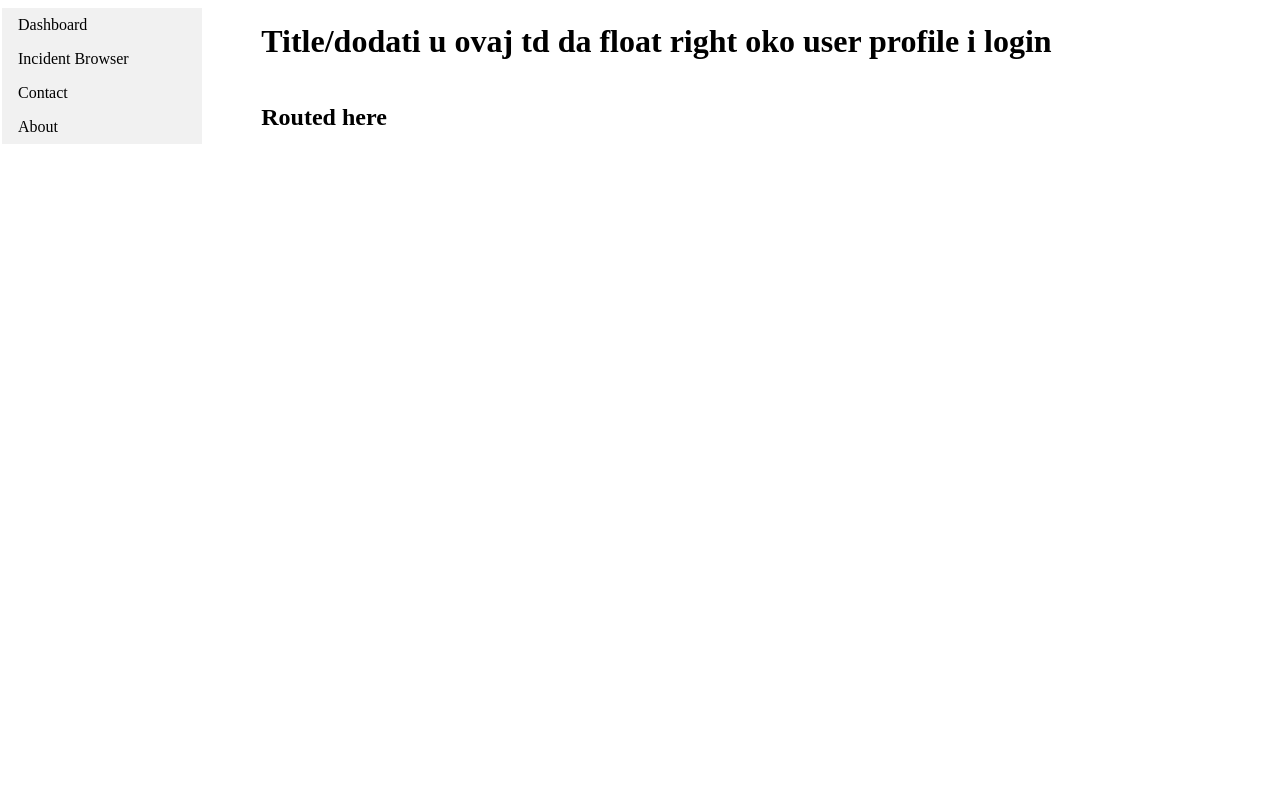
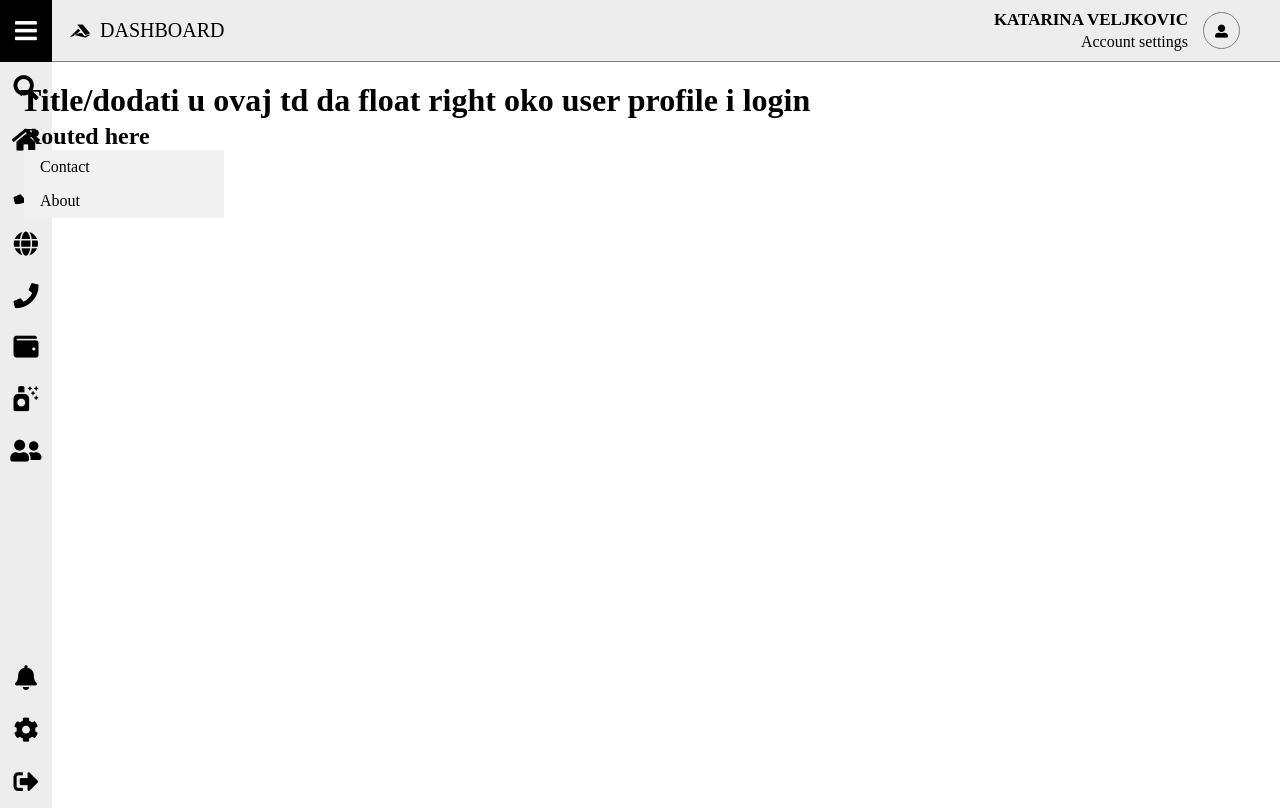
Before and after one commit to xkanna/PUSGS-Projekat, an Angular app in the folder projekat/: page / in a window 1280 px wide. Built offline with nearby package versions, Linux system fonts and the light colour scheme.

Commit message:
Added navigation and sidebar

```diff
--- a/projekat/src/app/app.component.css
+++ b/projekat/src/app/app.component.css
@@ -1,3 +1,29 @@
+* {
+  box-sizing: border-box;
+}
+
+a {
+  text-decoration: none;
+  color: black;
+}
+
+body, p, h1, h2, h3, h4, h5 {
+  margin: 0;
+}
+
+.clearfix:after {
+  content: "";
+  display: table;
+  clear: both;
+}
+
+.main {
+  position: relative;
+  max-width: 1440px;
+  width: 100%;
+  padding: 0 20px;
+  margin: 20px auto 0;
+}
 
 table {
   margin: 0;
--- a/projekat/src/app/app.component.html
+++ b/projekat/src/app/app.component.html
@@ -1,21 +1,26 @@
+<app-navigation></app-navigation>
+<app-sidebar></app-sidebar>
+<div class="main">
+
+  <h1>{{ title }}</h1>
   <table>
     <tr>
       <td rowspan="2">
-      <ul>
-        <li><a routerLink="/dashboard" routerLinkActive="active">Dashboard</a></li>
-        <li><a routerLink="/incident-browser" routerLinkActive="active">Incident Browser</a></li>
-        <li><a href="contact.asp">Contact</a></li>
-        <li><a href="about.asp">About</a></li>
-      </ul>
+
       </td>
       <td>
-      <h1>{{ title }}</h1>
       </td>
     </tr>
     <tr>
       <td>
         <h2>Routed here</h2>
+        <ul>
+          <li><a href="contact.asp">Contact</a></li>
+          <li><a href="about.asp">About</a></li>
+        </ul>
         <router-outlet></router-outlet>
       </td>
     </tr>
   </table>
+
+</div>
--- a/projekat/src/app/app.module.ts
+++ b/projekat/src/app/app.module.ts
@@ -5,12 +5,16 @@ import { AppRoutingModule } from './app-routing.module';
 import { AppComponent } from './app.component';
 import { DashboardComponent } from './dashboard/dashboard.component';
 import { IncidentBrowserComponent } from './incident-browser/incident-browser.component';
+import { NavigationComponent } from './navigation/navigation.component';
+import { SidebarComponent } from './sidebar/sidebar.component';
 
 @NgModule({
   declarations: [
     AppComponent,
     DashboardComponent,
-    IncidentBrowserComponent
+    IncidentBrowserComponent,
+    NavigationComponent,
+    SidebarComponent
   ],
   imports: [
     BrowserModule,
--- /dev/null
+++ b/projekat/src/app/navigation/navigation.component.css
@@ -0,0 +1,95 @@
+.header {
+    position: relative;
+    padding: 10px 40px;
+    border-bottom: 1px solid gray;
+    background-color: #ededed;
+}
+
+.main-header__left {
+    float: left;
+    padding-left: 30px;
+}
+
+.main-header__right {
+    float: right;
+}
+
+.main-header__left div {
+    display: inline-block;
+}
+
+.main-header__right div {
+    display: inline-block;
+    vertical-align: middle;
+}
+
+.toogle-sidebar {
+    position: absolute;
+    left: 0;
+    top: 0;
+    background-color: gray;
+    padding: 18px 15px;
+}
+
+.toogle-sidebar:hover {
+    cursor: pointer;
+    background-color: black;
+}
+
+.toogle-sidebar:hover i {
+    color: white;
+}
+
+.toogle-sidebar i {
+    color: white;
+    font-size: 25px;
+}
+
+.page-title {
+    padding-left: 10px;
+}
+
+.page-title p {
+    text-transform: uppercase;
+    margin-top: 9px;
+    margin-bottom: 9px;
+    font-size: 20px;
+}
+
+.main-header__account-options a {
+    border: 1px solid gray;
+    border-radius: 50%;
+    padding: 9px 11px;
+}
+
+.main-header__account-options i {
+    font-size: 13px;
+}
+
+.main-header__account-options:hover a {
+    background-color: gray;
+}
+
+.main-header__account-options:hover i {
+    color: white;
+}
+
+.main-header__account {
+    text-align: right;
+    padding-right: 15px;
+}
+
+.main-header__account p {
+    font-size: 17px;
+    font-weight: 700;
+    text-transform: uppercase;
+}
+
+.main-header__account a {
+    display: inline-block;
+    margin-top: 3px;
+}
+
+.main-header__account a:hover {
+    text-decoration: underline;
+}
--- /dev/null
+++ b/projekat/src/app/navigation/navigation.component.html
@@ -0,0 +1,22 @@
+<div class="header">
+    <div id="sidebar-triger" class="toogle-sidebar"><i class="fas fa-bars"></i></div>
+    <div class="main-header clearfix">
+        <div class="main-header__left">
+            <div class="logo">
+                <i class="fab fa-accusoft"></i>
+            </div>
+            <div class="page-title">
+                <p>Dashboard</p>
+            </div>
+        </div>
+        <div class="main-header__right">
+            <div class="main-header__account">
+                <p>Katarina Veljkovic</p>
+                <a href="#">Account settings</a>
+            </div>
+            <div class="main-header__account-options">
+                <a href="#"><i class="fas fa-user-alt"></i></a>
+            </div>
+        </div>
+    </div>
+</div>
--- /dev/null
+++ b/projekat/src/app/navigation/navigation.component.ts
@@ -0,0 +1,15 @@
+import { Component, OnInit } from '@angular/core';
+
+@Component({
+  selector: 'app-navigation',
+  templateUrl: './navigation.component.html',
+  styleUrls: ['./navigation.component.css']
+})
+export class NavigationComponent implements OnInit {
+
+  constructor() { }
+
+  ngOnInit(): void {
+  }
+
+}
--- /dev/null
+++ b/projekat/src/app/sidebar/sidebar.component.css
@@ -0,0 +1,69 @@
+.sidebar-menu {
+    position: absolute;
+    background-color: #ededed;
+    height: 93.2vh;
+    left: 0;
+}
+
+.sidebar-menu__top__links {
+    list-style-type: none;
+    padding: 0;
+    margin: 0;
+}
+
+.sidebar-menu__top__links li:hover {
+    background-color: black;
+}
+
+.sidebar-menu__top__links li:hover i {
+    color: white;
+}
+
+.sidebar-menu__top__links li:hover span {
+    color: white;
+}
+
+.sidebar-menu__top__links a {
+    display: inline-block;
+    height: 51.88px;
+    padding: 13px 0;
+}
+
+.sidebar-menu__top__links div {
+    display: inline-block;
+    vertical-align: middle;
+}
+
+.sidebar-menu__top__links .triger {
+    width: 51.8px;
+    text-align: center;
+}
+
+.sidebar-menu__top__links .triger i {
+    font-size: 25px;
+}
+
+.sidebar-menu__top__links .data {
+    display: none;
+    width: 150px;
+    padding-left: 10px;
+    font-size: 20px;
+}
+
+.sidebar-menu__top__links .data.show {
+    display: inline-block;
+}
+
+.sidebar-menu__top__links li:hover .data {
+    display: inline-block;
+    position: absolute;
+    background-color: black;
+    padding: 14.5px;
+    transform: translate(0, -13px);
+}
+
+.sidebar-menu__bottom {
+    position: absolute;
+    bottom: 0;
+    left: 0;
+}
--- /dev/null
+++ b/projekat/src/app/sidebar/sidebar.component.html
@@ -0,0 +1,76 @@
+<div class="sidebar-menu">
+    <div class="sidebar-menu__top">
+                <ul class="sidebar-menu__top__links">
+                    <li>
+                        <a href="#">
+                            <div class="triger"><i class="fas fa-search"></i></div>
+                            <div class="data"><span>Search</span></div>
+                        </a>
+                    </li>
+                    <li>
+                        <a routerLink="/dashboard" >
+                            <div class="triger"><i class="fas fa-home"></i></div>
+                            <div class="data"><span>Home</span></div>
+                        </a>
+                    </li>
+                    <li>
+                        <a href="#">
+                            <div class="triger"><i class="fas fa-phone"></i></div>
+                            <div class="data"><span>Data</span></div>
+                        </a>
+                    </li>
+                    <li>
+                        <a routerLink="/incident-browser">
+                            <div class="triger"><i class="fas fa-globe"></i></div>
+                            <div class="data"><span>Internet</span></div>
+                        </a>
+                    </li>
+                    <li>
+                        <a href="#">
+                            <div class="triger"><i class="fas fa-phone"></i></div>
+                            <div class="data"><span>Contact</span></div>
+                        </a>
+                    </li>
+                    <li>
+                        <a href="#">
+                            <div class="triger"><i class="fas fa-wallet"></i></div>
+                            <div class="data"><span>Wallet</span></div>
+                        </a>
+                    </li>
+                    <li>
+                        <a href="#">
+                            <div class="triger"><i class="fas fa-air-freshener"></i></div>
+                            <div class="data"><span>Something</span></div>
+                        </a>
+                    </li>
+                    <li>
+                        <a href="#">
+                            <div class="triger"><i class="fas fa-user-friends"></i></div>
+                            <div class="data"><span>Friends</span></div>
+                        </a>
+                    </li>
+                </ul>
+    </div>
+    <div class="sidebar-menu__bottom">
+                <ul class="sidebar-menu__top__links">
+                    <li>
+                        <a href="#">
+                            <div class="triger"><i class="fas fa-bell"></i></div>
+                            <div class="data"><span>Allert</span></div>
+                        </a>
+                    </li>
+                    <li>
+                        <a href="#">
+                            <div class="triger"><i class="fas fa-cog"></i></div>
+                            <div class="data"><span>Setting</span></div>
+                        </a>
+                    </li>
+                    <li>
+                        <a href="#">
+                            <div class="triger"><i class="fas fa-sign-out-alt"></i></div>
+                            <div class="data"><span>Exit</span></div>
+                        </a>
+                    </li>
+                    </ul>
+        </div>
+</div>
--- /dev/null
+++ b/projekat/src/app/sidebar/sidebar.component.ts
@@ -0,0 +1,15 @@
+import { Component, OnInit } from '@angular/core';
+
+@Component({
+  selector: 'app-sidebar',
+  templateUrl: './sidebar.component.html',
+  styleUrls: ['./sidebar.component.css']
+})
+export class SidebarComponent implements OnInit {
+
+  constructor() { }
+
+  ngOnInit(): void {
+  }
+
+}
--- a/projekat/src/index.html
+++ b/projekat/src/index.html
@@ -6,6 +6,7 @@
   <base href="/">
   <meta name="viewport" content="width=device-width, initial-scale=1">
   <link rel="icon" type="image/x-icon" href="favicon.ico">
+  <link href="https://cdnjs.cloudflare.com/ajax/libs/font-awesome/5.15.3/css/all.min.css" rel="stylesheet">
 </head>
 <body>
   <app-root></app-root>
--- a/projekat/src/styles.css
+++ b/projekat/src/styles.css
@@ -1,5 +1,24 @@
 /* You can add global styles to this file, and also import other style files */
+.clearfix:after {
+  content: '';
+  display: table;
+  clear: both
+}
+
+* {
+  box-sizing: border-box;
+}
+
+a {
+  text-decoration: none;
+  color: black;
+}
+
+body, p, h1, h2, h3, h4, h5 {
+  margin: 0;
+}
+
 body{
-    margin: 0;
-    padding: 0;
-  }
+  margin: 0;
+  padding: 0;
+}
```
Also changed, not shown: projekat/src/script.js (added, +15 -0 lines), 2 other files (tests, documents, lock files or other folders). Lines whose indentation alone changed are shown as unchanged.
